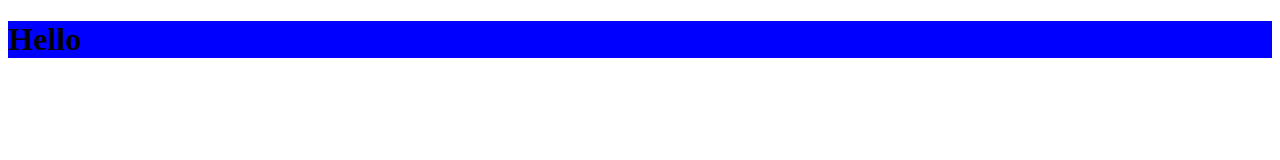
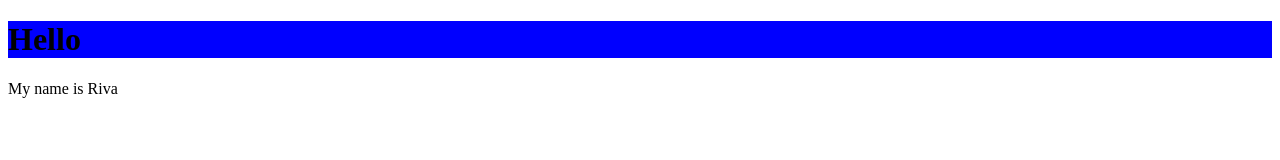
Before and after one commit to rivakantor/Mid-Course_Riva, a plain HTML site: page index.html in a window 1280 px wide. Drawn offline with Linux system fonts and the light colour scheme.

Commit message:
My name is...

```diff
--- a/index.html
+++ b/index.html
@@ -9,5 +9,6 @@
 </head>
 <body>
     <h1>Hello</h1>
+    <p>My name is Riva</p>
 </body>
 </html>
```
